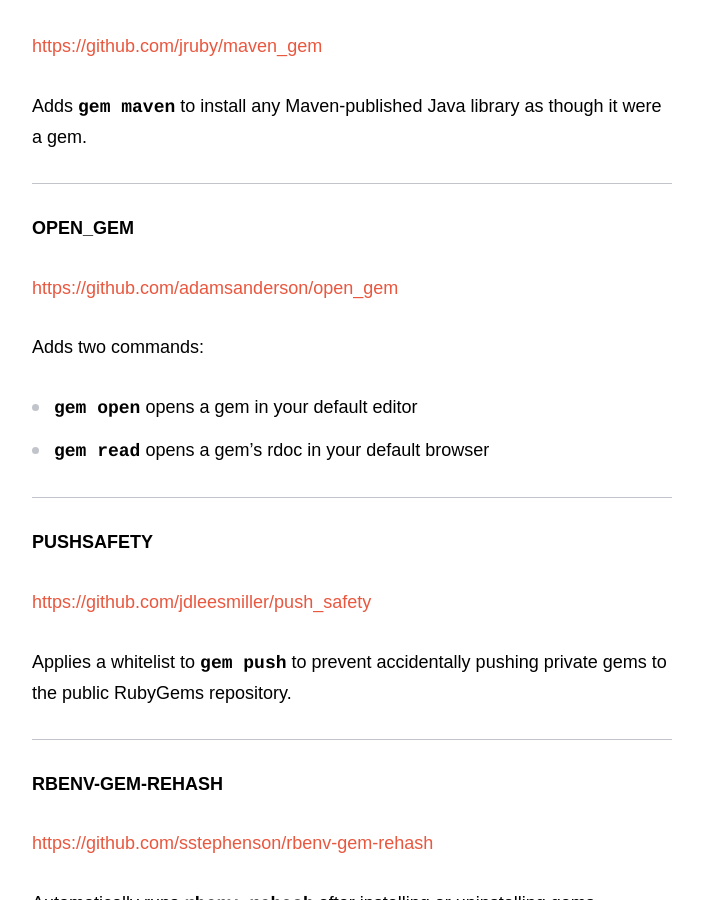
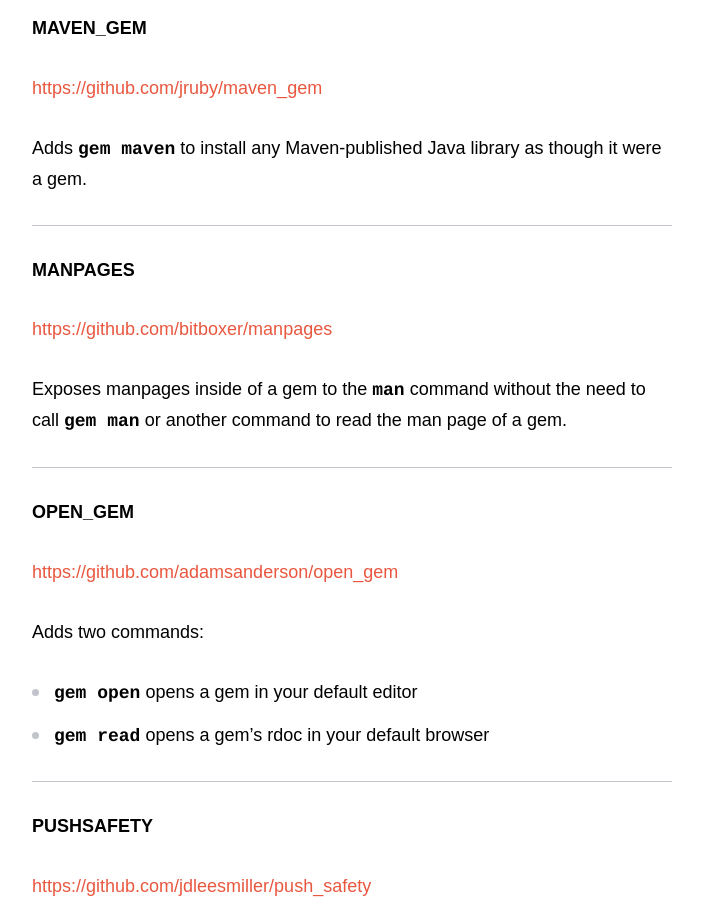
Before and after one commit to radar/guides, a Jekyll site: the page built from plugins.md, in a window 1280 px wide and 900 px high, scrolled down 5836 px. Shown: the whole window, without its empty margins (438-1141 px from the left). Built offline with Jekyll 4.4.1, drawn with Linux system fonts in a browser that asks for light colours; nearby versions of some CDN libraries.

Commit message:
Add manpages gem to the plugins page

```diff
--- a/plugins.md
+++ b/plugins.md
@@ -27,6 +27,7 @@ The following list of RubyGems plugins is probably not exhaustive. If you know o
 * [gem-wrappers](#gemwrappers)
 * [graph](#graph)
 * [maven-gem](#mavengem)
+* [manpages](#manpages)
 * [open-gem](#opengem)
 * [PushSafety](#pushsafety)
 * [rbenv-rehash](#rbenvrehash)
@@ -187,6 +188,15 @@ Adds a `gem graph` command to output a gem dependency graph in graphviz's dot fo
 
 Adds `gem maven` to install any Maven-published Java library as though it were a gem.
 
+<a id="manpages"> </a>
+
+## manpages
+
+[https://github.com/bitboxer/manpages](https://github.com/bitboxer/manpages)
+
+Exposes manpages inside of a gem to the `man` command without the need to call `gem man` or
+another command to read the man page of a gem.
+
 <a id="opengem"> </a>
 
 ## open_gem
```
Also changed, not shown: 1 other file.
